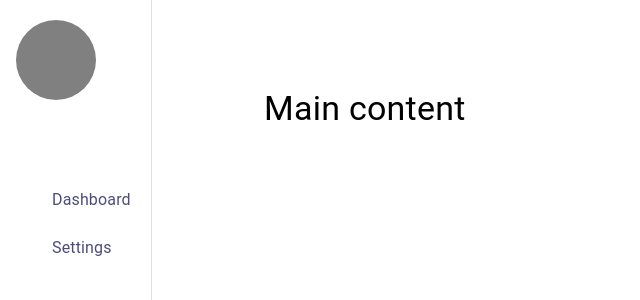
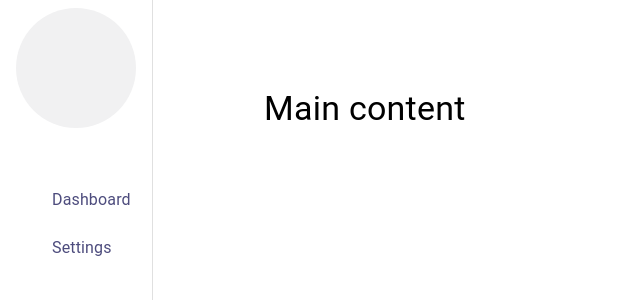
Before and after one commit to Naominm/ticket-management-system-frontend, a React (Vite) app: page /home in a window 1280 px wide. Shown: the top 300 px of the page, without its empty margins (0-640 px from the left). Built offline with nearby package versions, Linux system fonts and the light colour scheme; some icons are missing.

Commit message:
Style: Change the shade for the circular background to the correct gray shade

```diff
--- a/src/pages/mainPage.tsx
+++ b/src/pages/mainPage.tsx
@@ -48,10 +48,11 @@ export default function CollapsibleSidebar() {
           {open && (
             <Box
               sx={{
-                width: 80,
-                height: 80,
+                mt: 2,
+                width: 120,
+                height: 120,
                 borderRadius: "50%",
-                backgroundColor: "gray",
+                backgroundColor: "#f1f1f2",
               }}
             />
           )}
```
